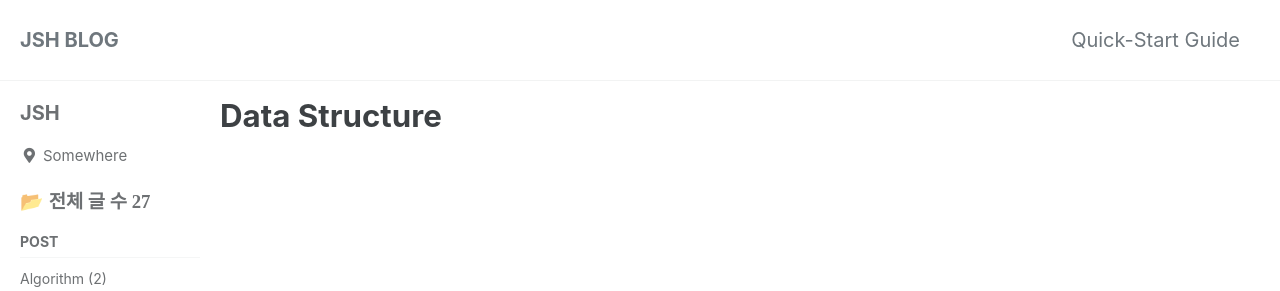
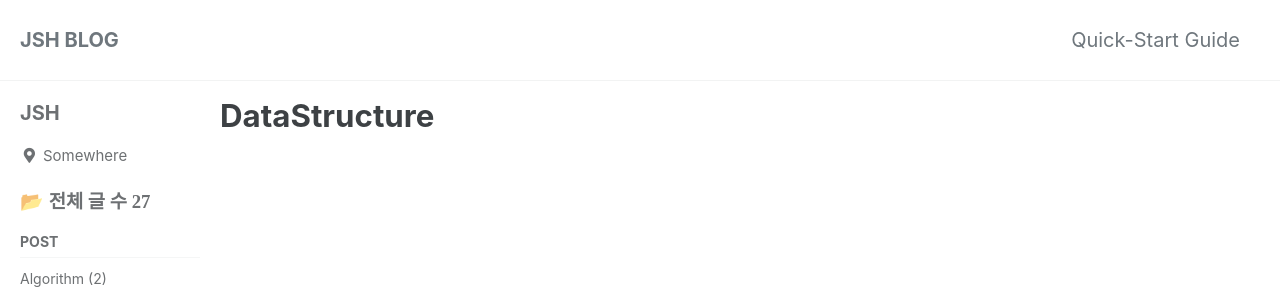
Before and after one commit to 1111jsh/1111jsh.github.io, a Jekyll site: the page built from _pages/categories/Data Structure.md, in a window 1280 px wide. Shown: the top 291 px of the page. Built offline with Jekyll 4.4.1, drawn with Linux system fonts in a browser that asks for light colours; cached includes are drawn as plain includes.

Commit message:
category

```diff
--- a/_includes/nav_list_main
+++ b/_includes/nav_list_main
@@ -32,8 +32,8 @@
             </ul>
             <ul>
                 {% for category in site.categories %}
-                    {% if category[0] == "Data Structure" %}
-                        <li><a href="/categories/Data Structure" class="">Data Structure ({{category[1].size}})</a></li>
+                    {% if category[0] == "DataStructure" %}
+                        <li><a href="/categories/DataStructure" class="">Data Structure ({{category[1].size}})</a></li>
                     {% endif %}
                 {% endfor %}
             </ul>
--- a/_pages/categories/Data Structure.md
+++ b/_pages/categories/Data Structure.md
@@ -1,11 +1,11 @@
 ---
-title: "Data Structure"
+title: "DataStructure"
 layout: archive
-permalink: categories/Data Structure
+permalink: categories/DataStructure
 author_profile: true
 sidebar_main: true
 ---
 
 
-{% assign posts = site.categories.Data Structure %}
+{% assign posts = site.categories.DataStructure %}
 {% for post in posts %} {% include archive-single2.html type=page.entries_layout %} {% endfor %}
```
Also changed, not shown: _posts/Algorithm/2023-01-12-recursion.md (line endings or trailing spaces).
